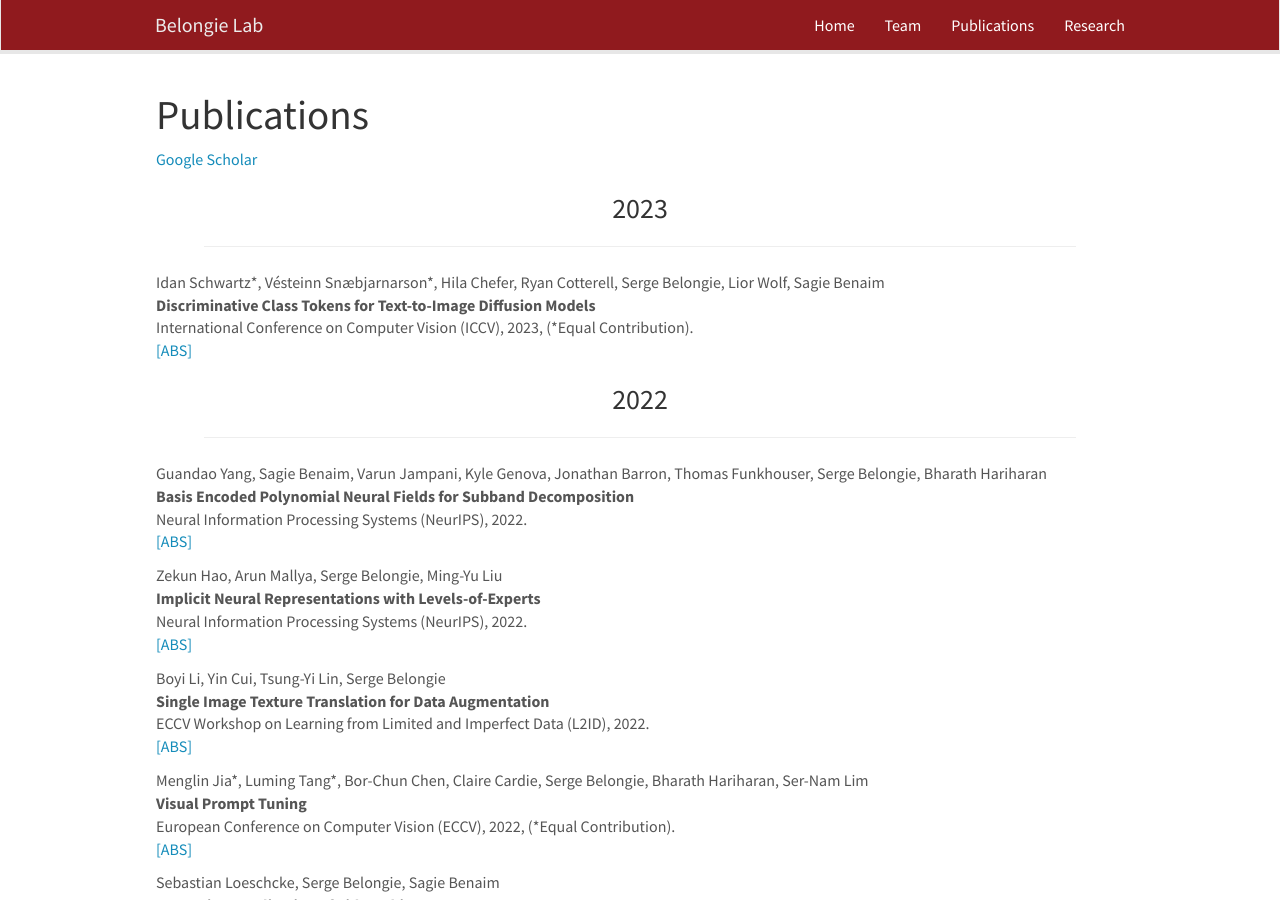
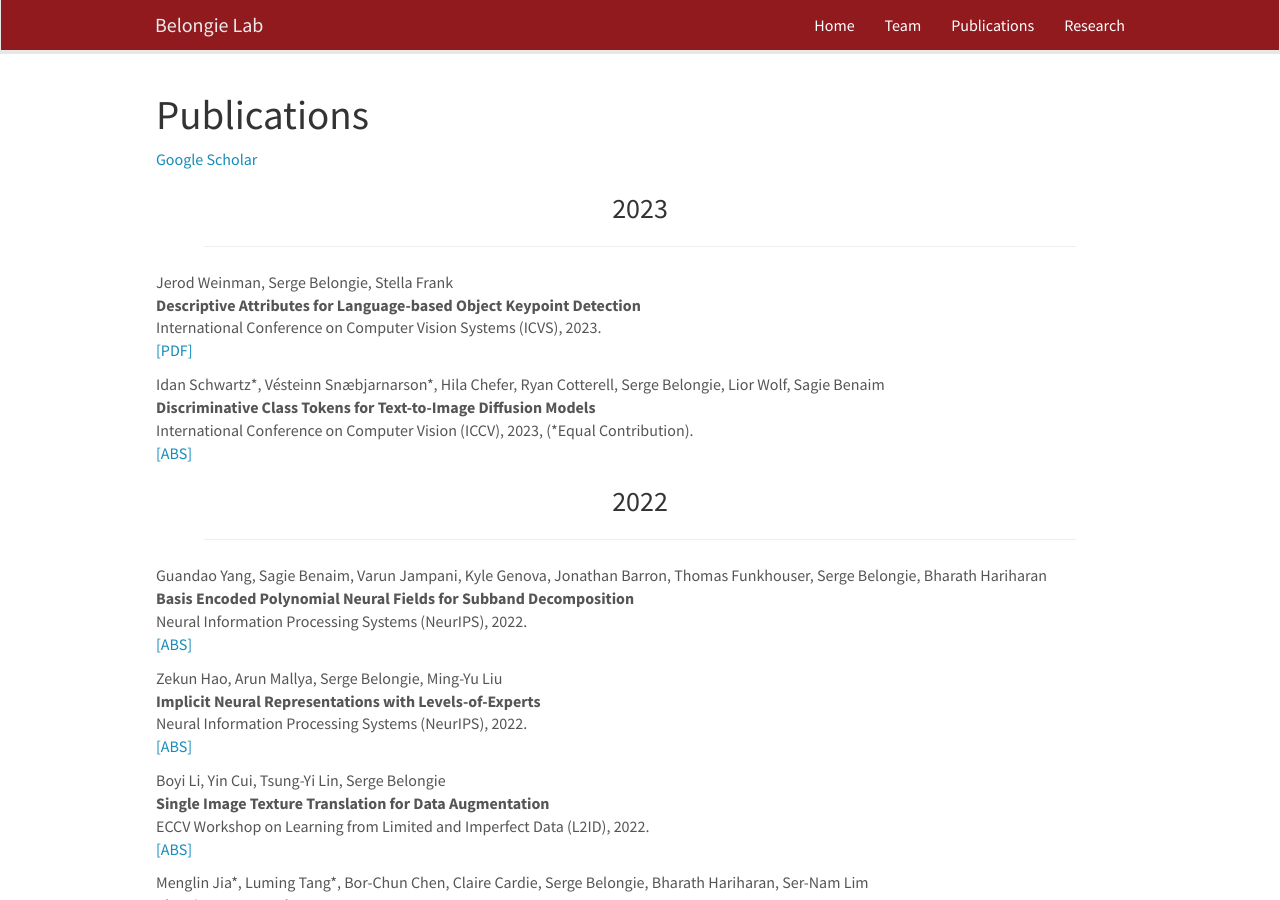
Before and after one commit to BelongieLab/belongielab.github.io, a Jekyll site: the page built from _pages/publications.md, in a window 1280 px wide and 900 px high. Built offline with Jekyll 4.4.1, drawn with Linux system fonts in a browser that asks for light colours; nearby versions of some CDN libraries.

Commit message:
added ICVS 2023

```diff
--- a/_data/publist.yml
+++ b/_data/publist.yml
@@ -1,3 +1,13 @@
+- address: Vienna
+  title: Descriptive Attributes for Language-based Object Keypoint Detection
+  author: Jerod Weinman, Serge Belongie, Stella Frank
+  link:
+    display: PDF
+    url: https://weinman.cs.grinnell.edu/pubs/weinman23descriptive.pdf
+  ref: Weinman2023
+  venue: 'International Conference on Computer Vision Systems (ICVS), '
+  year: '2023'
+  pub_type: conference
 - address: Paris
   title: Discriminative Class Tokens for Text-to-Image Diffusion Models
   # author: "Idan Schwartz, V\xE9steinn Sn\xE6bjarnarson, Hila Chefer, Ryan Cotterell, Serge Belongie, Lior Wolf, Sagie Benaim"
```
